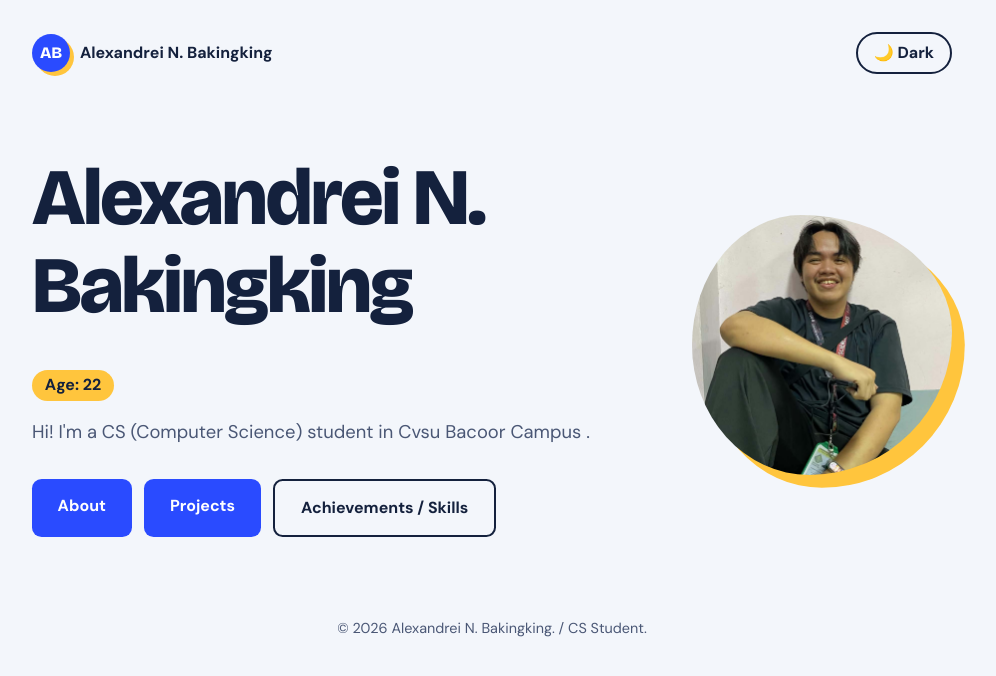
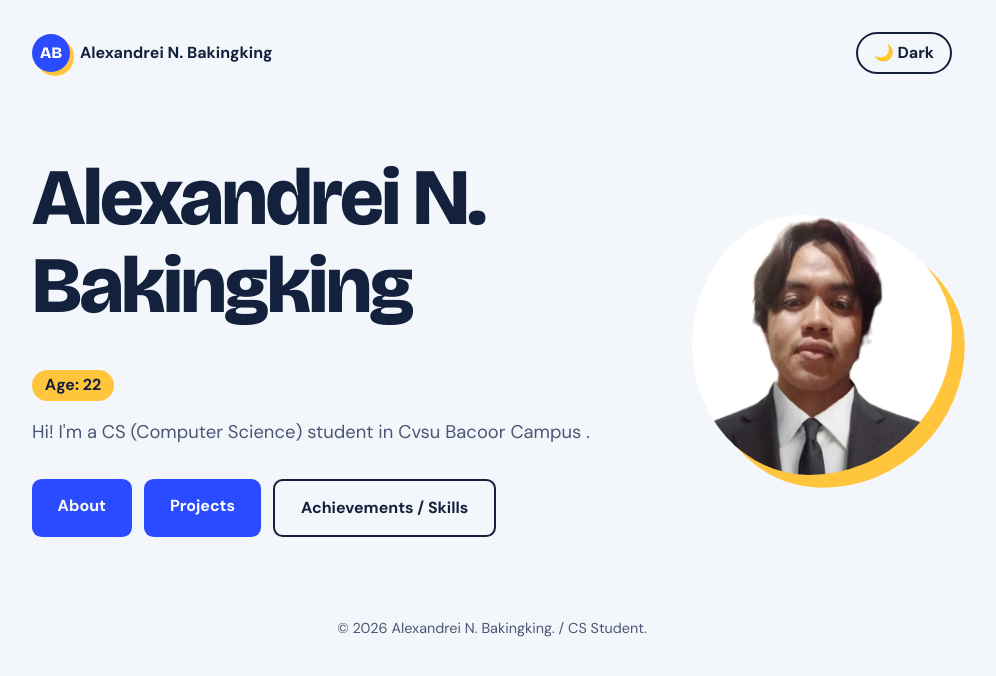
Before and after one commit to andrei0604-droid/portfolio, a React (Vite) app: page / in a window 1280 px wide. Shown: the top 676 px of the page, without its empty margins (148-1144 px from the left). Built offline with nearby package versions, Linux system fonts and the light colour scheme.

Commit message:
Update portfolio

```diff
--- a/src/App.jsx
+++ b/src/App.jsx
@@ -61,7 +61,7 @@ function Home() {
           <Link className="btn alt" to="/skills" target="_blank" rel="noopener">Achievements / Skills</Link>
         </div>
       </div>
-      <img className="avatar" src="andrei.jpg" alt={`Photo of ${profile.name}`} />
+      <img className="avatar" src="90bd97d8-232e-4d28-9d5f-3b14b93c51d3.jpg" alt={`Photo of ${profile.name}`} />
     </main>
   );
 }
```
Also changed, not shown: public/90bd97d8-232e-4d28-9d5f-3b14b93c51d3.jpg (added).
